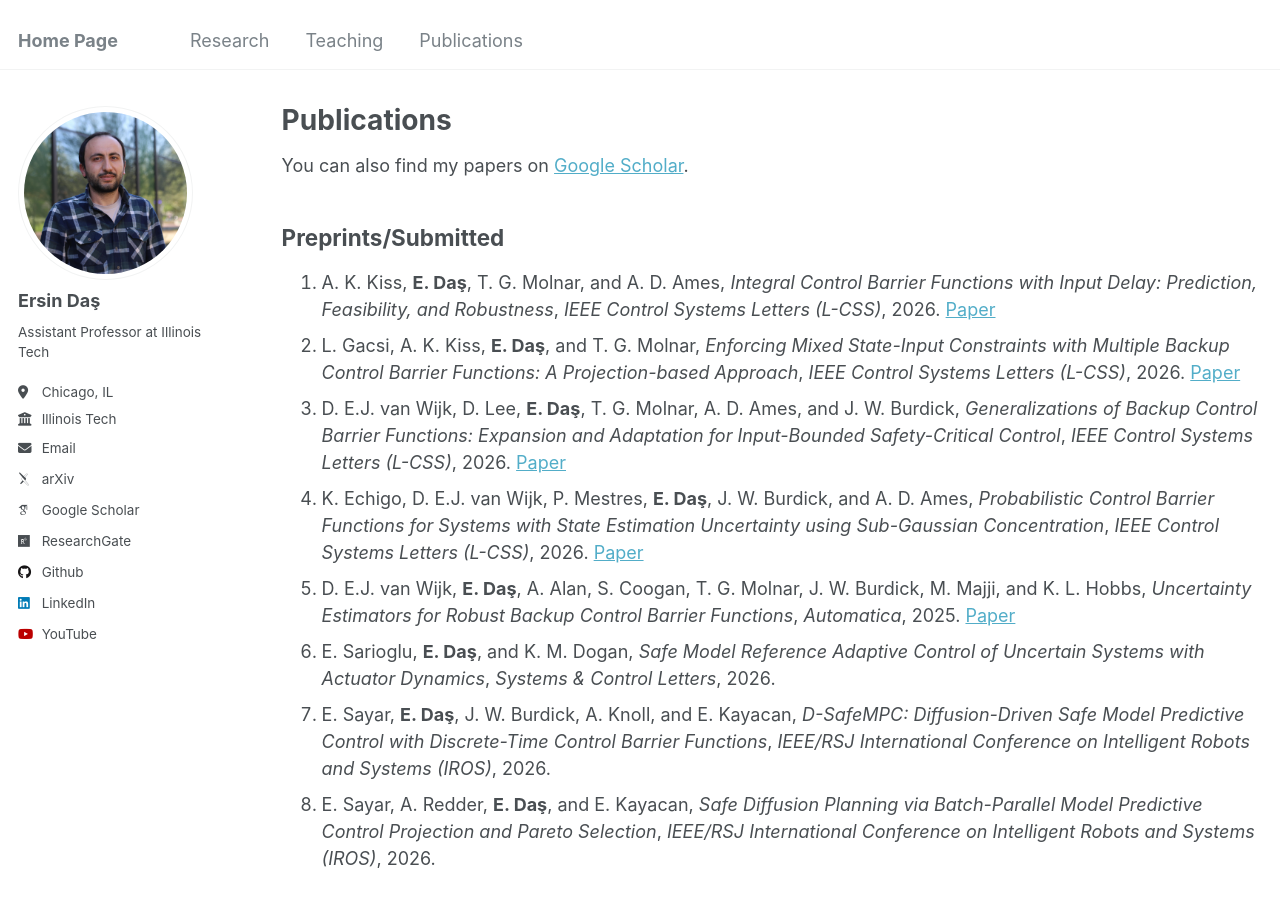
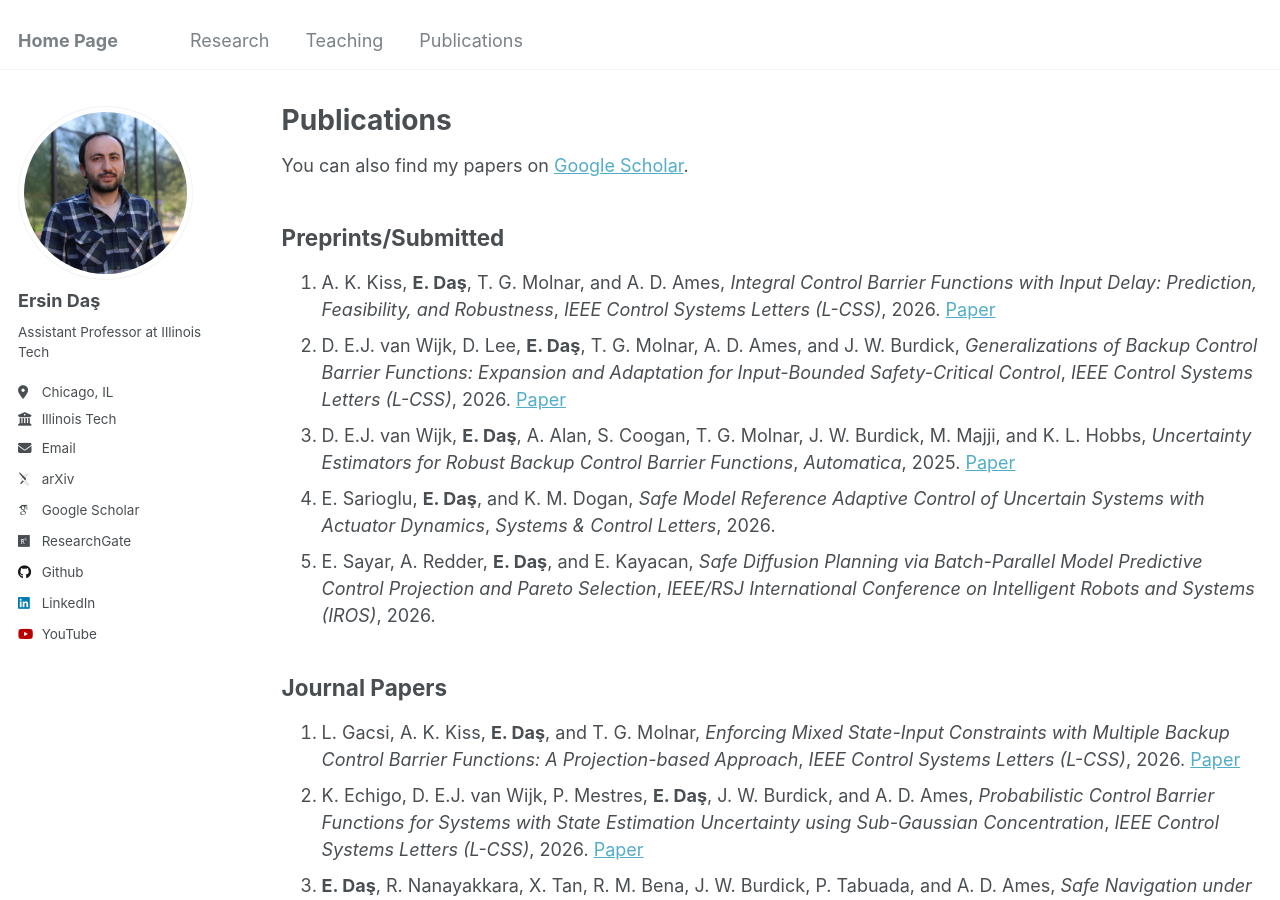
Before and after one commit to ersindas/ersindas.github.io, a Jekyll site: the page built from _pages/publications.md, in a window 1280 px wide and 900 px high. Built offline with Jekyll 4.4.1, drawn with Linux system fonts in a browser that asks for light colours; some web fonts are replaced; part of the change alters nothing that is shown; some of the changed text lies outside the part shown.

Commit message:
Fix duplicate entries in publications list
Removed duplicate entries from the publications list and updated the numbering for clarity.

```diff
--- a/_pages/publications.md
+++ b/_pages/publications.md
@@ -9,41 +9,40 @@ author_profile: true
 
 ## Preprints/Submitted
 1. A. K. Kiss, **E. Daş**, T. G. Molnar, and A. D. Ames, *Integral Control Barrier Functions with Input Delay: Prediction, Feasibility, and Robustness*, *IEEE Control Systems Letters (L-CSS)*, 2026. [Paper](https://arxiv.org/pdf/2603.24566)
-2. L. Gacsi, A. K. Kiss, **E. Daş**, and T. G. Molnar, *Enforcing Mixed State-Input Constraints with Multiple Backup
-Control Barrier Functions: A Projection-based Approach*, *IEEE Control Systems Letters (L-CSS)*, 2026. [Paper](https://arxiv.org/pdf/2603.17097)
-3. D. E.J. van Wijk, D. Lee, **E. Daş**, T. G. Molnar, A. D. Ames, and J. W. Burdick, *Generalizations of Backup Control Barrier Functions: Expansion and Adaptation for Input-Bounded Safety-Critical Control*, *IEEE Control Systems Letters (L-CSS)*, 2026. [Paper](https://arxiv.org/pdf/2603.18450)
-4. K. Echigo, D. E.J. van Wijk, P. Mestres, **E. Daş**, J. W. Burdick, and A. D. Ames, *Probabilistic Control Barrier Functions for Systems with State Estimation Uncertainty using Sub-Gaussian Concentration*, *IEEE Control Systems Letters (L-CSS)*, 2026. [Paper](https://arxiv.org/pdf/2604.08831)
-5. D. E.J. van Wijk, **E. Daş**, A. Alan, S. Coogan, T. G. Molnar, J. W. Burdick, M. Majji, and K. L. Hobbs, *Uncertainty Estimators for Robust Backup Control Barrier Functions*, *Automatica*, 2025. [Paper](https://arxiv.org/pdf/2503.15734)
-6. E. Sarioglu, **E. Daş**, and K. M. Dogan, *Safe Model Reference Adaptive Control of Uncertain Systems with
+2. D. E.J. van Wijk, D. Lee, **E. Daş**, T. G. Molnar, A. D. Ames, and J. W. Burdick, *Generalizations of Backup Control Barrier Functions: Expansion and Adaptation for Input-Bounded Safety-Critical Control*, *IEEE Control Systems Letters (L-CSS)*, 2026. [Paper](https://arxiv.org/pdf/2603.18450)
+3. D. E.J. van Wijk, **E. Daş**, A. Alan, S. Coogan, T. G. Molnar, J. W. Burdick, M. Majji, and K. L. Hobbs, *Uncertainty Estimators for Robust Backup Control Barrier Functions*, *Automatica*, 2025. [Paper](https://arxiv.org/pdf/2503.15734)
+4. E. Sarioglu, **E. Daş**, and K. M. Dogan, *Safe Model Reference Adaptive Control of Uncertain Systems with
 Actuator Dynamics*, *Systems & Control Letters*, 2026.
-7. E. Sayar, **E. Daş**, J. W. Burdick, A. Knoll, and E. Kayacan, *D-SafeMPC: Diffusion-Driven Safe Model Predictive Control with Discrete-Time Control Barrier Functions*, *IEEE/RSJ International Conference on Intelligent Robots and Systems (IROS)*, 2026.
-8. E. Sayar, A. Redder, **E. Daş**, and E. Kayacan, *Safe Diffusion Planning via Batch-Parallel Model Predictive Control Projection and Pareto Selection*, *IEEE/RSJ International Conference on Intelligent Robots and Systems (IROS)*, 2026.
+5. E. Sayar, A. Redder, **E. Daş**, and E. Kayacan, *Safe Diffusion Planning via Batch-Parallel Model Predictive Control Projection and Pareto Selection*, *IEEE/RSJ International Conference on Intelligent Robots and Systems (IROS)*, 2026.
 
 ## Journal Papers
-1. **E. Daş**, R. Nanayakkara, X. Tan, R. M. Bena, J. W. Burdick, P. Tabuada, and A. D. Ames, *Safe Navigation under State Uncertainty: Online Adaptation for Robust Control Barrier Functions*, *IEEE Robotics and Automation Letters*, 2025. [Paper](https://arxiv.org/pdf/2508.19159), [code](https://github.com/ersindas/robust-CBFs), [video](https://youtu.be/tTNu-Etm0SU)
-2. T. Touma, **E. Daş**, E. Tevere, M. Feather, K. Kolcio, M. Prather, A. Candela, A. Goel, E. Kramer, H. Nayar, L. Fesq, and J. W. Burdick, *AI Space Cortex: An Experimental System for
+1. L. Gacsi, A. K. Kiss, **E. Daş**, and T. G. Molnar, *Enforcing Mixed State-Input Constraints with Multiple Backup Control Barrier Functions: A Projection-based Approach*, *IEEE Control Systems Letters (L-CSS)*, 2026. [Paper](https://arxiv.org/pdf/2603.17097)
+2. K. Echigo, D. E.J. van Wijk, P. Mestres, **E. Daş**, J. W. Burdick, and A. D. Ames, *Probabilistic Control Barrier Functions for Systems with State Estimation Uncertainty using Sub-Gaussian Concentration*, *IEEE Control Systems Letters (L-CSS)*, 2026. [Paper](https://arxiv.org/pdf/2604.08831)
+3. **E. Daş**, R. Nanayakkara, X. Tan, R. M. Bena, J. W. Burdick, P. Tabuada, and A. D. Ames, *Safe Navigation under State Uncertainty: Online Adaptation for Robust Control Barrier Functions*, *IEEE Robotics and Automation Letters*, 2025. [Paper](https://arxiv.org/pdf/2508.19159), [code](https://github.com/ersindas/robust-CBFs), [video](https://youtu.be/tTNu-Etm0SU)
+4. T. Touma, **E. Daş**, E. Tevere, M. Feather, K. Kolcio, M. Prather, A. Candela, A. Goel, E. Kramer, H. Nayar, L. Fesq, and J. W. Burdick, *AI Space Cortex: An Experimental System for
 Future Era Space Exploration*, *IEEE Transactions on Field Robotics*, 2025. [Paper](https://arxiv.org/pdf/2507.06574)
-3. **E. Daş**, J. W. Burdick, *Robust Control Barrier Functions using Uncertainty Estimation with Application to Mobile Robots*, *IEEE Transactions on Automatic Control (TAC)*, 2025. [Paper](https://arxiv.org/pdf/2401.01881)
-4. **E. Daş**, A. D. Ames, and J. W. Burdick, *Rollover Prevention for Mobile Robots With Control Barrier Functions: Differentiator-Based Adaptation and Projection-to-State Safety*, *IEEE Control Systems Letters (L-CSS)*, 2024. [Paper](https://arxiv.org/pdf/2403.08916)
-5. A. Alan, T. G. Molnar, **E. Daş**, A. D. Ames, and G. Orosz, *Disturbance Observers for Robust Safety-Critical Control with Control Barrier Functions*, *IEEE Control Systems Letters*, 2022. [Paper](https://arxiv.org/pdf/2209.08123)
-6. **E. Daş**, *Combined Design of Robust Controller and Disturbance Observer in a Fixed-Order $$\mathcal{H}_\infty$$ Control Framework*, *Mechatronics*, 2022. [Paper](https://www.sciencedirect.com/science/article/pii/S0957415822001301)
-7. **E. Daş**, S. C. Baslamisli, *Two Degree of Freedom Robust Data-Driven Fixed-Order Controller Synthesis Using Convex Optimization*, *ISA Transactions*, 2021. [Paper](https://www.sciencedirect.com/science/article/pii/S0019057820305474)
-8. **E. Daş**, S. C. Baslamisli, *Robust Data-Driven Fixed-Order Controller Synthesis: Model Matching Approach*, *IET Control Theory & Applications*, 2021. [Paper](https://ietresearch.onlinelibrary.wiley.com/doi/full/10.1049/cth2.12024)
-9. **E. Daş**, S. C. Baslamisli, *Data-Driven Fixed-Order $$\mathcal{H}_\infty$$ Controller Synthesis in Frequency Domain: Closed-Loop System Approach*, *Transactions of the Institute of Measurement and Control*, 2021. [Paper](https://journals.sagepub.com/doi/abs/10.1177/0142331219847741)
-10. **E. Daş**, M. Keles, and I. I. Delice, *Analysis and Robust Position Control of an Electromechanical Control Actuation System*, *Transactions of the Institute of Measurement and Control*, 2021. [Paper](https://journals.sagepub.com/doi/abs/10.1177/0142331218813421)
-11. R. Keskin, I. Aliskan, **E. Daş**, *Robust Type-III Controller Synthesis for Interleaved Boost Converters Using $$\mathcal{H}_\infty$$ Control Method*, *Transactions of the Institute of Measurement and Control*, 2021. [Paper](https://journals.sagepub.com/doi/abs/10.1177/01423312211019560)
-12. R. Keskin, I. Aliskan, **E. Daş**, *Robust Fixed-Order $$\mathcal{H}_\infty$$ Controller Synthesis for Multi-Phase Converters with Input Voltage Feed-Forward*, *Journal of the Franklin Institute*, 2021. [Paper](https://www.sciencedirect.com/science/article/pii/S001600322300371X)
+5. **E. Daş**, J. W. Burdick, *Robust Control Barrier Functions using Uncertainty Estimation with Application to Mobile Robots*, *IEEE Transactions on Automatic Control (TAC)*, 2025. [Paper](https://arxiv.org/pdf/2401.01881)
+6. **E. Daş**, A. D. Ames, and J. W. Burdick, *Rollover Prevention for Mobile Robots With Control Barrier Functions: Differentiator-Based Adaptation and Projection-to-State Safety*, *IEEE Control Systems Letters (L-CSS)*, 2024. [Paper](https://arxiv.org/pdf/2403.08916)
+7. A. Alan, T. G. Molnar, **E. Daş**, A. D. Ames, and G. Orosz, *Disturbance Observers for Robust Safety-Critical Control with Control Barrier Functions*, *IEEE Control Systems Letters*, 2022. [Paper](https://arxiv.org/pdf/2209.08123)
+8. **E. Daş**, *Combined Design of Robust Controller and Disturbance Observer in a Fixed-Order $$\mathcal{H}_\infty$$ Control Framework*, *Mechatronics*, 2022. [Paper](https://www.sciencedirect.com/science/article/pii/S0957415822001301)
+9. **E. Daş**, S. C. Baslamisli, *Two Degree of Freedom Robust Data-Driven Fixed-Order Controller Synthesis Using Convex Optimization*, *ISA Transactions*, 2021. [Paper](https://www.sciencedirect.com/science/article/pii/S0019057820305474)
+10. **E. Daş**, S. C. Baslamisli, *Robust Data-Driven Fixed-Order Controller Synthesis: Model Matching Approach*, *IET Control Theory & Applications*, 2021. [Paper](https://ietresearch.onlinelibrary.wiley.com/doi/full/10.1049/cth2.12024)
+11. **E. Daş**, S. C. Baslamisli, *Data-Driven Fixed-Order $$\mathcal{H}_\infty$$ Controller Synthesis in Frequency Domain: Closed-Loop System Approach*, *Transactions of the Institute of Measurement and Control*, 2021. [Paper](https://journals.sagepub.com/doi/abs/10.1177/0142331219847741)
+12. **E. Daş**, M. Keles, and I. I. Delice, *Analysis and Robust Position Control of an Electromechanical Control Actuation System*, *Transactions of the Institute of Measurement and Control*, 2021. [Paper](https://journals.sagepub.com/doi/abs/10.1177/0142331218813421)
+13. R. Keskin, I. Aliskan, **E. Daş**, *Robust Type-III Controller Synthesis for Interleaved Boost Converters Using $$\mathcal{H}_\infty$$ Control Method*, *Transactions of the Institute of Measurement and Control*, 2021. [Paper](https://journals.sagepub.com/doi/abs/10.1177/01423312211019560)
+14. R. Keskin, I. Aliskan, **E. Daş**, *Robust Fixed-Order $$\mathcal{H}_\infty$$ Controller Synthesis for Multi-Phase Converters with Input Voltage Feed-Forward*, *Journal of the Franklin Institute*, 2021. [Paper](https://www.sciencedirect.com/science/article/pii/S001600322300371X)
 
 ## Conference Papers
-1. P. Mestres, S. S. Mousavi, P. Ong, L. Yang, **E. Daş**, J. W. Burdick, and A. D. Ames, *Explicit Control Barrier Function-based Safety Filters and their Resource-Aware Computation*, *IFAC World Congress*, 2026. [Paper](https://arxiv.org/pdf/2512.10118), [code](https://github.com/ersindas/Quadrotor_CBF)
-2. **E. Daş**,  W. A. Welch, P. Spieler, K. Albee, A. Noca, J. Edlund, J. Becktor, T. Touma, J. Todd, S. Bhamidipati, S. Kombo, M. Saboia, A. Sabel, G. Lim, R. Thakker, A. Rahmani, and J. W. Burdick, *Safe Payload Transfer with Ship-Mounted Cranes: A Robust Model Predictive Control Approach*, *IEEE International Conference on Robotics and Automation (ICRA)*, 2026.  [Paper](https://arxiv.org/pdf/2510.16953)
-3. D. E.J. van Wijk, **E. Daş**, T. G. Molnar, A. D. Ames, and J. W. Burdick, *Safety-Critical Control with Bounded Inputs: A Closed-Form Solution for Backup Control Barrier Functions*, *American Control Conference (ACC)*, 2026. [Paper](https://arxiv.org/pdf/2510.05436), [code](https://github.com/davidvwijk/OI-CBF)
-4. **E. Daş**, T. Touma, J. W. Burdick, *Bayesian Optimal Experimental Design for Robot Kinematic Calibration*, *IEEE International Conference on Robotics and Automation (ICRA)*, 2025. [Paper](https://arxiv.org/pdf/2409.10802)
-5. X. Tan, **E. Daş**, A. D. Ames, and J. W. Burdick, *Zero-order Control Barrier Functions for Sampled-Data Systems with State and Input Dependent Safety Constraints*, *American Control Conference (ACC)*, 2025. [Paper](https://arxiv.org/pdf/2411.17079), [code](https://github.com/ersindas/Zero-order-CBFs)
-6. Y. Kim, **E. Daş**, J. Kim, A. D. Ames, J. W. Burdick, and C. Sloth, *Minimizing Conservatism in Safety-Critical Control for Input-Delayed Systems via Adaptive Delay Estimation*, *European Control Conference (ECC)*, 2025. [Paper](https://arxiv.org/pdf/2411.17277)
-7. N. C. Janwani, **E. Daş**, T. Touma, S. X. Wei, T. G. Molnar, and J. W. Burdick, *A Learning-Based Framework for Safe Human-Robot Collaboration with Multiple Backup Control Barrier Functions*, *IEEE International Conference on Robotics and Automation (ICRA)*, 2024. [Paper](https://arxiv.org/pdf/2310.05865) [Video](https://youtu.be/41Jh1GD_9Ok)
-8. **E. Daş**, R. M. Murray, *Robust Safe Control Synthesis with Disturbance Observer-Based Control Barrier Functions*, *IEEE 61st Conference on Decision and Control (CDC)*, 2022. [Paper](https://arxiv.org/pdf/2201.05758)
-9. **E. Daş**, J. W. Burdick, *An Active Learning Based Robot Kinematic Calibration Framework Using Gaussian Processes*, *IEEE International Conference on Robotics and Automation (ICRA)*, 2023. [Paper](https://arxiv.org/pdf/2303.03658)
-10. T. Touma, **E. Daş**, J. W. Burdick, E. B., Clark, R.  Mackey, M. S., Feather, L. M., Fesq, K. O., Kolcio, and M. Prather, *Towards Robust, Resilient Ocean World Science Sampling Systems*, *IEEE Aerospace Conference*, 2023. [Paper](https://ieeexplore.ieee.org/document/10115718)
-11. R. Keskin, I. Aliskan, **E. Daş**, *Robust n-DOF $$\mathcal{H}_\infty$$ Feed-Forward Control of Multi-Phase Converters for Electric Vehicles*, *International Conference on Electrical and Electronics Engineering (ELECO)*, 2021. [Paper](https://ieeexplore.ieee.org/abstract/document/9677777)
-12. R. Keskin, I. Aliskan, **E. Daş**, *Multi-Variable Modeling and System Identification of an Interleaved Boost Converter*, *International Conference on Electrical and Electronics Engineering (ELECO)*, 2021. [Paper](https://ieeexplore.ieee.org/abstract/document/9677780)
+1. E. Sayar, **E. Daş**, J. W. Burdick, A. Knoll, and E. Kayacan, *D-SafeMPC: Diffusion-Driven Safe Model Predictive Control with Discrete-Time Control Barrier Functions*, *IEEE/RSJ International Conference on Intelligent Robots and Systems (IROS)*, 2026.
+2. P. Mestres, S. S. Mousavi, P. Ong, L. Yang, **E. Daş**, J. W. Burdick, and A. D. Ames, *Explicit Control Barrier Function-based Safety Filters and their Resource-Aware Computation*, *IFAC World Congress*, 2026. [Paper](https://arxiv.org/pdf/2512.10118), [code](https://github.com/ersindas/Quadrotor_CBF)
+3. **E. Daş**,  W. A. Welch, P. Spieler, K. Albee, A. Noca, J. Edlund, J. Becktor, T. Touma, J. Todd, S. Bhamidipati, S. Kombo, M. Saboia, A. Sabel, G. Lim, R. Thakker, A. Rahmani, and J. W. Burdick, *Safe Payload Transfer with Ship-Mounted Cranes: A Robust Model Predictive Control Approach*, *IEEE International Conference on Robotics and Automation (ICRA)*, 2026.  [Paper](https://arxiv.org/pdf/2510.16953)
+4. D. E.J. van Wijk, **E. Daş**, T. G. Molnar, A. D. Ames, and J. W. Burdick, *Safety-Critical Control with Bounded Inputs: A Closed-Form Solution for Backup Control Barrier Functions*, *American Control Conference (ACC)*, 2026. [Paper](https://arxiv.org/pdf/2510.05436), [code](https://github.com/davidvwijk/OI-CBF)
+5. **E. Daş**, T. Touma, J. W. Burdick, *Bayesian Optimal Experimental Design for Robot Kinematic Calibration*, *IEEE International Conference on Robotics and Automation (ICRA)*, 2025. [Paper](https://arxiv.org/pdf/2409.10802)
+6. X. Tan, **E. Daş**, A. D. Ames, and J. W. Burdick, *Zero-order Control Barrier Functions for Sampled-Data Systems with State and Input Dependent Safety Constraints*, *American Control Conference (ACC)*, 2025. [Paper](https://arxiv.org/pdf/2411.17079), [code](https://github.com/ersindas/Zero-order-CBFs)
+7. Y. Kim, **E. Daş**, J. Kim, A. D. Ames, J. W. Burdick, and C. Sloth, *Minimizing Conservatism in Safety-Critical Control for Input-Delayed Systems via Adaptive Delay Estimation*, *European Control Conference (ECC)*, 2025. [Paper](https://arxiv.org/pdf/2411.17277)
+8. N. C. Janwani, **E. Daş**, T. Touma, S. X. Wei, T. G. Molnar, and J. W. Burdick, *A Learning-Based Framework for Safe Human-Robot Collaboration with Multiple Backup Control Barrier Functions*, *IEEE International Conference on Robotics and Automation (ICRA)*, 2024. [Paper](https://arxiv.org/pdf/2310.05865) [Video](https://youtu.be/41Jh1GD_9Ok)
+9. **E. Daş**, R. M. Murray, *Robust Safe Control Synthesis with Disturbance Observer-Based Control Barrier Functions*, *IEEE 61st Conference on Decision and Control (CDC)*, 2022. [Paper](https://arxiv.org/pdf/2201.05758)
+10. **E. Daş**, J. W. Burdick, *An Active Learning Based Robot Kinematic Calibration Framework Using Gaussian Processes*, *IEEE International Conference on Robotics and Automation (ICRA)*, 2023. [Paper](https://arxiv.org/pdf/2303.03658)
+11. T. Touma, **E. Daş**, J. W. Burdick, E. B., Clark, R.  Mackey, M. S., Feather, L. M., Fesq, K. O., Kolcio, and M. Prather, *Towards Robust, Resilient Ocean World Science Sampling Systems*, *IEEE Aerospace Conference*, 2023. [Paper](https://ieeexplore.ieee.org/document/10115718)
+12. R. Keskin, I. Aliskan, **E. Daş**, *Robust n-DOF $$\mathcal{H}_\infty$$ Feed-Forward Control of Multi-Phase Converters for Electric Vehicles*, *International Conference on Electrical and Electronics Engineering (ELECO)*, 2021. [Paper](https://ieeexplore.ieee.org/abstract/document/9677777)
+13. R. Keskin, I. Aliskan, **E. Daş**, *Multi-Variable Modeling and System Identification of an Interleaved Boost Converter*, *International Conference on Electrical and Electronics Engineering (ELECO)*, 2021. [Paper](https://ieeexplore.ieee.org/abstract/document/9677780)
```
